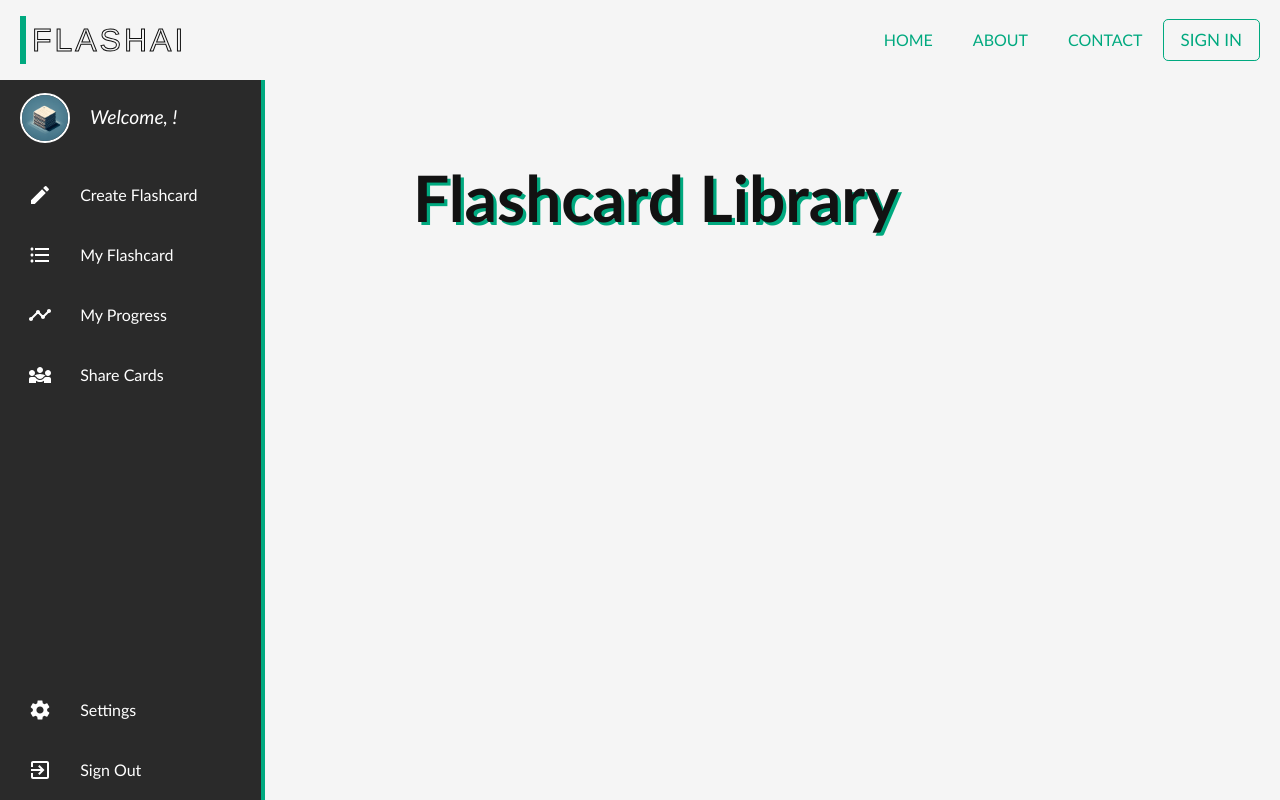
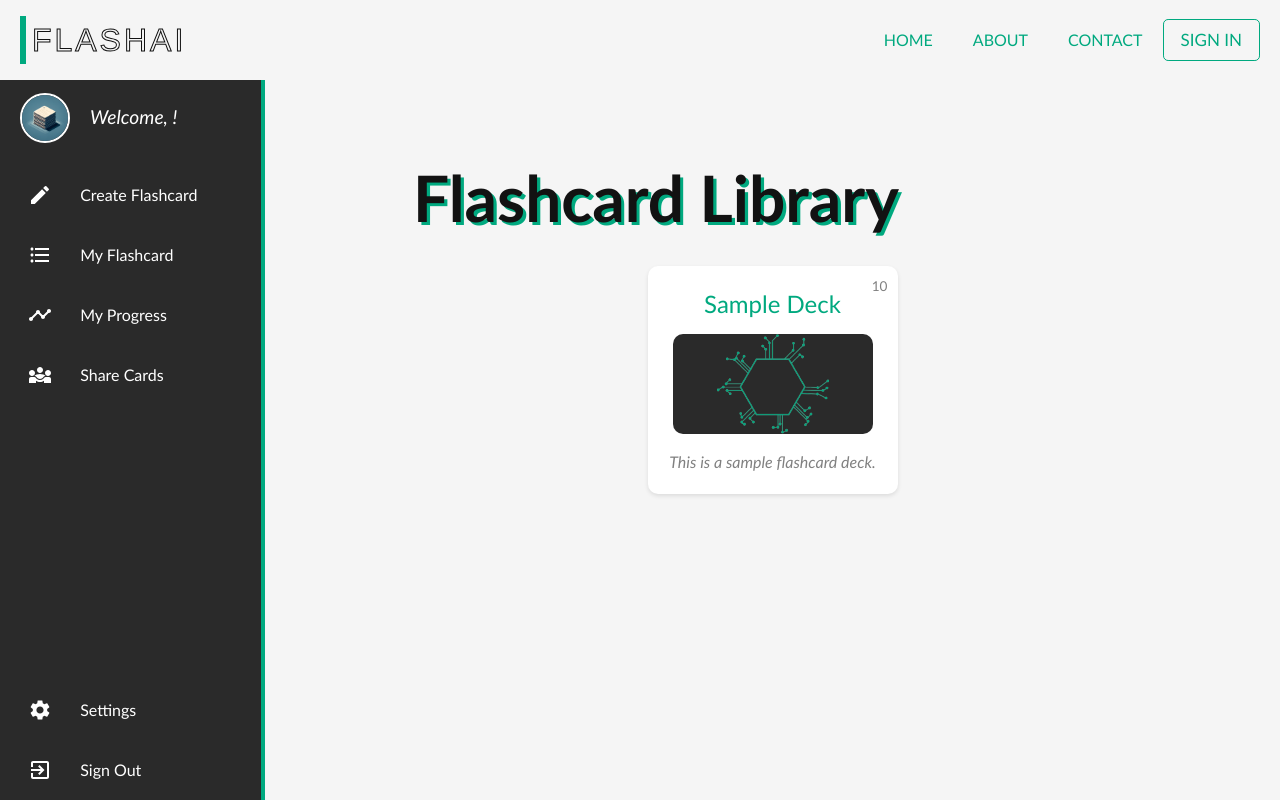
Before and after one commit to amaninderpreetsingh/studyToolNextjs, a Next.js app: page /mycards in a window 1280 px wide. Built offline with nearby package versions, Linux system fonts and the light colour scheme; no server answers.

Commit message:
myflashcarsds page is done

```diff
--- a/src/app/(main)/mycards/page.js
+++ b/src/app/(main)/mycards/page.js
@@ -1,16 +1,47 @@
-"use client";
-
-import React, { useState } from "react";
+import React from "react";
+import AddPhotoAlternateIcon from "@mui/icons-material/AddPhotoAlternate"; // Icon for adding images
 import "@/app/globals.css";
 
-function myFlashCards() {
+function MyFlashCards() {
+  // Temporary sample data without useState
+  const flashcards = [
+    {
+      title: "Sample Deck",
+      numOfCards: 10,
+      description: "This is a sample flashcard deck.",
+      imageUrl: "/image/hexGreen.png", // Replace with your default image URL
+    },
+    // ... more flashcard decks
+  ];
+
+  // Temporarily removing handlers since they depend on useState
+
   return (
-    <>
-      <div className="CenterContent">
-        <h1 className="Heading">Flashcard Library</h1>
+    <div className="CenterContent">
+      <h1 className="Heading">Flashcard Library</h1>
+      <div className="card-container">
+        {flashcards.length > 0 ? (
+          flashcards.map((card, index) => (
+            <div key={index} className="cardv2">
+              <div className="card-number-of-cards">{card.numOfCards}</div>
+              <h2 className="card-title">{card.title}</h2>
+              <div className="card-image">
+                <img className="FCimage" src={card.imageUrl} alt={card.title} />
+                {/* Temporarily disabling the image upload functionality */}
+                {/* <AddPhotoAlternateIcon /> */}
+              </div>
+              <div className="text-body">{card.description}</div>
+            </div>
+          ))
+        ) : (
+          <div className="card">
+            <h2 className="text-title">Empty Deck</h2>
+            <p className="text-body">No flashcards available.</p>
+          </div>
+        )}
       </div>
-    </>
+    </div>
   );
 }
 
-export default myFlashCards;
+export default MyFlashCards;
--- a/src/app/globals.css
+++ b/src/app/globals.css
@@ -591,15 +591,13 @@ body {
 /* Flex container to align and justify card items */
 .card-container {
   display: flex;
-  justify-content: space-around;
-  align-items: center;
   flex-wrap: wrap;
-  margin-top: 5%;
+  justify-content: space-around; /* Or 'space-between' if you prefer */
+  gap: 10px; /* Adjust the space between cards */
 }
-
 .card {
-  width: 32%;
-  min-width: 250px;
+  width: 27%;
+  min-width: 275px;
   height: 250px;
   border-radius: 5px;
   background: var(--background-color);
@@ -658,9 +656,10 @@ body {
 }
 
 .text-body {
-  color: whitesmoke;
+  color: gray;
   font-style: italic;
   overflow: hidden;
+  text-align: center;
 }
 
 .text-title {
@@ -741,3 +740,58 @@ body {
   margin-top: 5px;
   border-radius: 4px;
 }
+
+.cardv2 {
+  flex: 1;
+  min-width: 250px; /* Minimum width of each card */
+  max-width: calc(30% - 20px); /* Adjust the percentage for desired number of columns */
+  margin-bottom: 20px; /* Space between rows of cards */
+  background-color: white; /* White background for better readability */
+  color: var(--primary-color);
+  border-radius: 10px;
+  box-shadow: 0 2px 4px rgba(0, 0, 0, 0.1);
+  padding: 20px;
+  margin: 20px;
+  position: relative; /* Needed for absolute positioning inside the card */
+}
+
+.cardv2 .card-title {
+  color: var(--accent-color); /* Title in accent color */
+  font-size: 1.5rem; /* Adjust the size as needed */
+  margin-bottom: 0.5em; /* Space below the title */
+  text-align: center;
+}
+
+.cardv2 .card-number-of-cards {
+  position: absolute;
+  top: 10px; /* Adjust as needed */
+  right: 10px; /* Adjust as needed */
+  color: gray; /* Gray color for the card count */
+  font-size: 0.85rem; /* Smaller font size */
+}
+
+.cardv2 .card-summary {
+  color: gray; /* Gray color for summary/description */
+  margin-top: 1em; /* Space above the summary */
+
+}
+
+.cardv2 .card-image img {
+  border-radius: 10px; /* Match to the card's border-radius */
+  margin-bottom: 1em; /* Space below the image */
+}
+
+/* Adjustments for the imageUploadLabel if necessary */
+.cardv2 .imageUploadLabel {
+  /* Your styles for the label */
+}
+
+.FCimage {
+  height: 100px;
+  width: 200px;
+  object-fit: cover; /* Cover the area of the element, maintaining the aspect ratio */
+  object-position: center; /* Center the image within the element */
+  display: block; /* Remove the display:flex; it's not needed for img tags */
+  margin: auto; /* Center the image within its container if it's not already */
+  background-color: #2a2a2a; /* Background color in case the image doesn't cover the area */
+}
```
Also changed, not shown: src/components/flashcards/Generator.js (+10 -9 lines), src/components/flashcards/pdfToData.js (+6 -3 lines).
